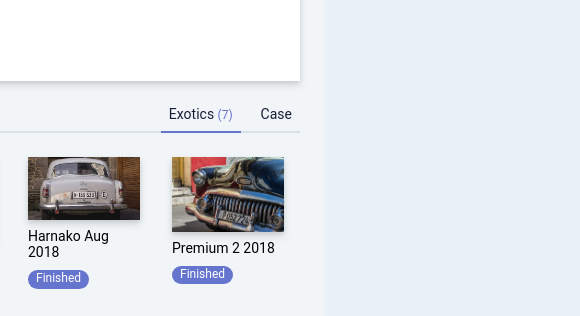
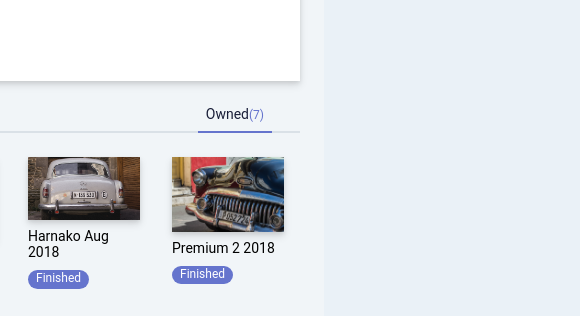
Before and after one commit to Lunchb0ne/cops, a website with bundled scripts: page index.html in a window 1280 px wide. Shown: the part 355-671 px from the top of the page, 700-1280 px from the left. Built offline with nearby package versions, Linux system fonts and the light colour scheme; no server answers.

Commit message:
Fix bugs

```diff
--- a/index.html
+++ b/index.html
@@ -156,9 +156,9 @@
 					<div class="inline-block md:hidden no-underline border-indigo pb-2 px-2 text-sm mr-2 text-indigo-darkest hover:cursor-pointer js-tab relative"
 					 data-tab="section-stats">Stats</div>
 					<div class="no-underline inline-block border-indigo pb-2 px-2 text-sm mr-2 text-indigo-darkest hover:cursor-pointer js-tab active relative"
-					 data-tab="section-library">Exotics <span class="text-indigo text-xs">(7)</span></div>
+					 data-tab="section-library">Owned<span class="text-indigo text-xs">(7)</span></div>
 					<div class="no-underline inline-block border-indigo pb-2 px-2 text-sm text-indigo-darkest hover:cursor-pointer js-tab relative"
-					 data-tab="section-picks">Case</div>
+					 data-tab="section-picks"></div>
 				</div>
 			</div>
 			<!-- Library -->
```
